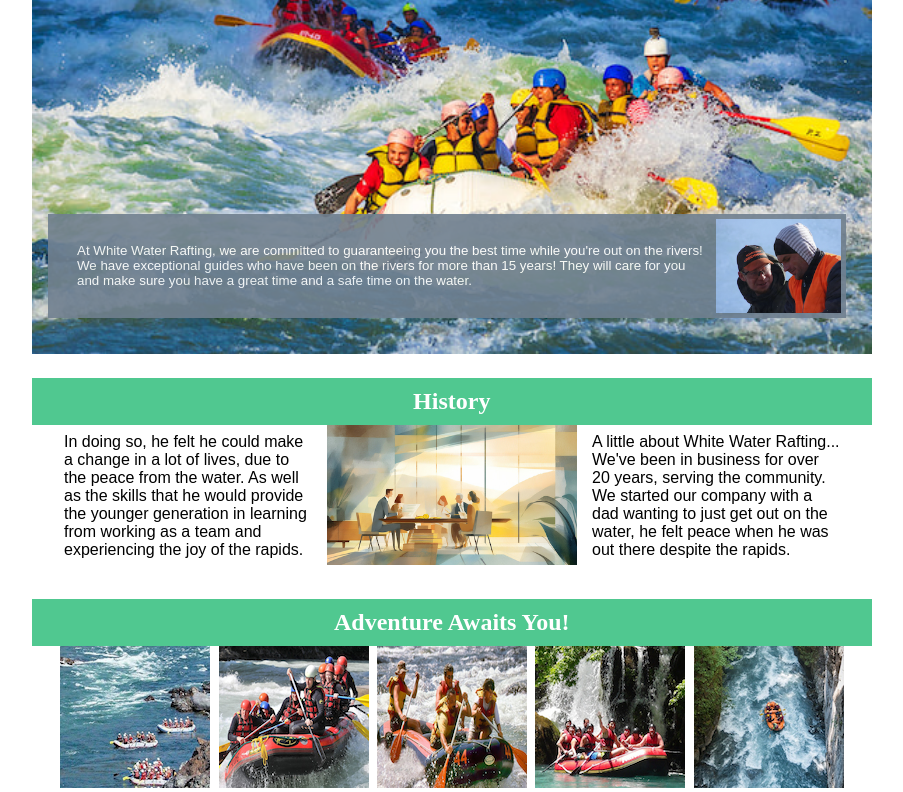
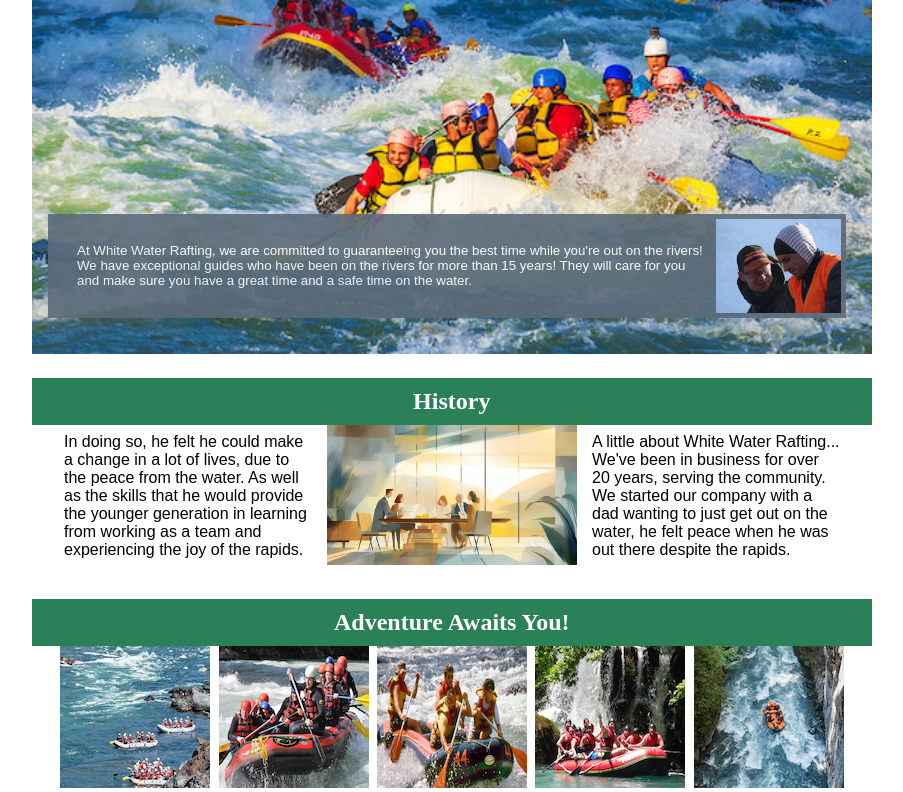
Before and after one commit to lildoza20/wdd130, a plain HTML site: page wwr/about.html in a window 1280 px wide. Shown: the part 277-1069 px from the top of the page, without its empty margins (188-1091 px from the left). Drawn offline with Linux system fonts and the light colour scheme.

Commit message:
Updated W04 Assignment: Rafting Site – Update About Us Page

```diff
--- a/wwr/styles/rafting.css
+++ b/wwr/styles/rafting.css
@@ -1,11 +1,11 @@
 :root {
     --primary-color: #000080;
     /* Navy Blue for base */
-    --secondary-color: #FF4500;
+    --secondary-color: #D63A00;
     /* Orange Red For buttons/etc bright and responding */
-    --accent1-color: #50c890;
+    --accent1-color: #2A8057;
     /* Emerald Green to accent base */
-    --accent2-color: #708090;
+    --accent2-color: #5B6B7A;
     /* Slate Grey for accent secondary */
     --text-color: #FFFFFF;
     /* White for text */
```
